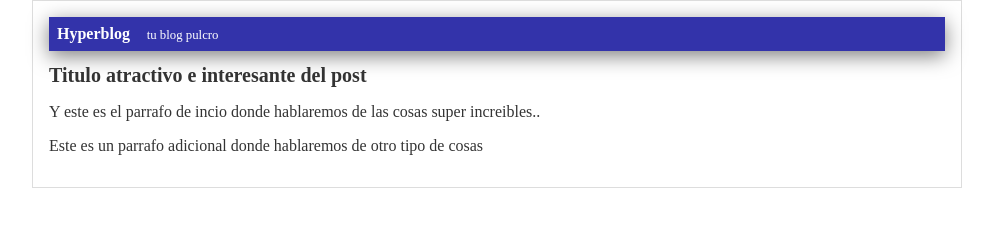
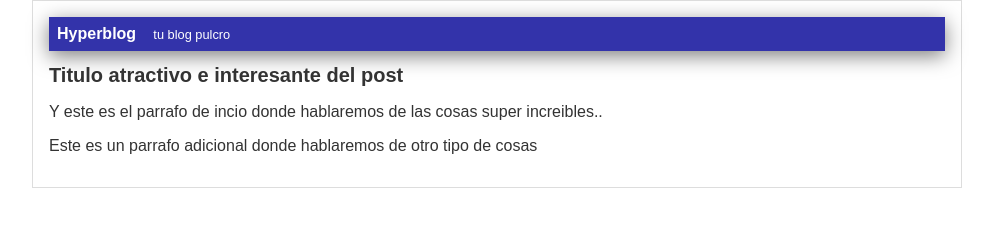
Before and after one commit to lordmaxard/Hyperblog, a plain HTML site: page blogpost.html in a window 1280 px wide. Shown: the whole page, without its empty margins (143-1136 px from the left). Drawn offline with Linux system fonts and the light colour scheme.

Commit message:
volvi a una tipografia pulcra

```diff
--- a/css/estilos.css
+++ b/css/estilos.css
@@ -1,15 +1,11 @@
 body {
     color:#333;
     text-align: center;
-<<<<<<< HEAD
-    font-family: 'Courier New', Courier, monospace;
-=======
     font-family: Arial, Helvetica, sans-serif;
     font-size: 16px;
     margin: 0;
     padding: 0;
 
->>>>>>> cabecera
 }
 #container {
     width: 70%;
```
